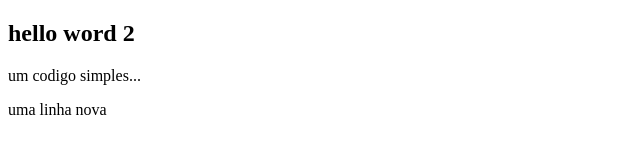
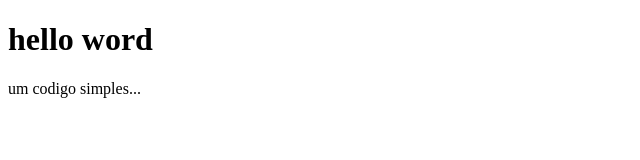
Before and after one commit to kevenkauan/workplace, a plain HTML site: page index.html in a window 1280 px wide. Shown: the whole page, without its empty margins (0-640 px from the left). Drawn offline with Linux system fonts and the light colour scheme.

Commit message:
Revert "Update index.html"
This reverts commit 5328aed9b137cae433a86ebe3c8ff2aa6a68143e.

```diff
--- a/index.html
+++ b/index.html
@@ -7,8 +7,7 @@
     <title>Document</title>
 </head>
 <body>
-    <h2>hello word 2</h2>
+    <h1>hello word</h1>
     <p>um codigo simples...</p>
-    uma linha nova
 </body>
 </html>
```
